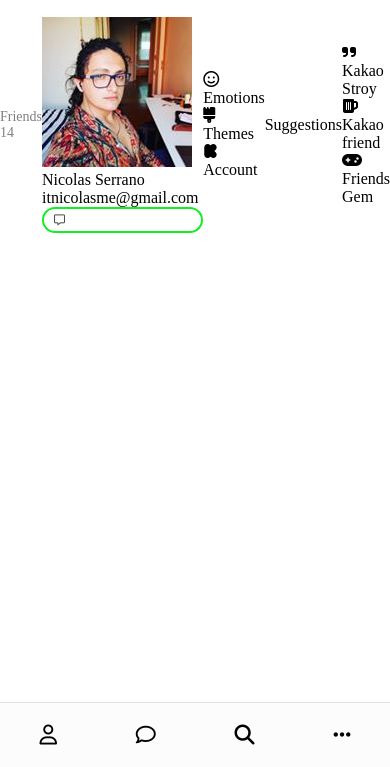
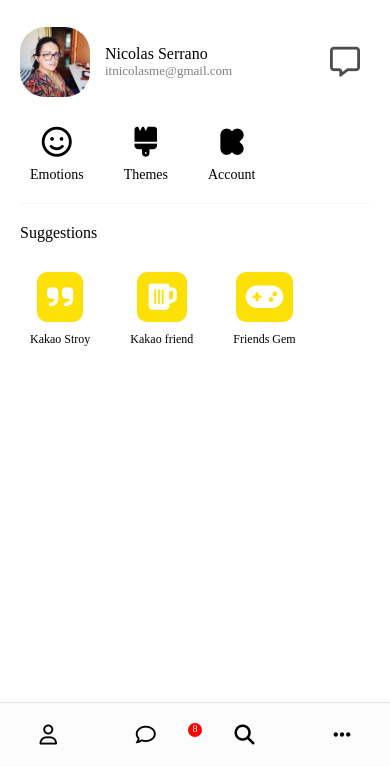
Before and after one commit to Blueblack319/kakao-clone-self, a plain HTML site: page more.html in a window 390 px wide. Shown: the part 77-844 px from the top of the page. Drawn offline with Linux system fonts and the light colour scheme.

Commit message:
almost done
except chat & media query & etc...

```diff
--- a/css/avatar.css
+++ b/css/avatar.css
@@ -20,3 +20,9 @@
   border-radius: 20px;
   margin-top: 10px;
 }
+
+.min-avatar {
+  width: 30px;
+  height: 30px;
+  border-radius: 50%;
+}
--- /dev/null
+++ b/css/chat.css
@@ -0,0 +1,27 @@
+.chat {
+  display: flex;
+  flex-direction: column;
+  align-items: center;
+  padding-top: 20px;
+  padding: 0 10px;
+}
+
+.chat__incoming-message-box {
+  display: flex;
+  padding: 30px 0;
+  align-self: flex-start;
+  font-weight: 600;
+}
+
+.chat__incoming-message {
+  padding: 10px 20px;
+}
+
+.chat__incoming-name {
+  font-size: 12px;
+}
+
+.chat__sent-message {
+  align-self: flex-end;
+  font-weight: 600;
+}
--- a/css/header.css
+++ b/css/header.css
@@ -13,10 +13,22 @@
 .header__right {
   font-size: 20px;
 }
+.header__right i {
+  cursor: pointer;
+}
 
 .header__right i {
   padding: 0px 7px;
 }
+
 .header__right i:last-child {
   padding-right: 15px;
 }
+
+.header__chat {
+  padding-bottom: 30px;
+}
+
+.header__back {
+  padding-right: 13px;
+}
--- a/css/more.css
+++ b/css/more.css
@@ -0,0 +1,67 @@
+.more {
+  display: flex;
+  flex-direction: column;
+  padding: 10px 20px;
+}
+
+.more__container {
+  margin-bottom: 0;
+}
+
+.more__right {
+  border: none;
+}
+
+.more__right i {
+  font-size: 30px;
+}
+
+.more__container {
+  border-bottom: none;
+}
+
+.more__list {
+  display: flex;
+  flex-direction: row;
+  align-items: center;
+  padding: 0px 10px;
+  padding-bottom: 20px;
+  margin-bottom: 20px;
+  border-bottom: 1px solid #f7f7f7;
+}
+
+.more__list:last-child {
+  border: none;
+}
+
+.more__list-unit {
+  display: flex;
+  flex-direction: column;
+  align-items: center;
+  padding-right: 40px;
+  cursor: pointer;
+}
+
+.more__list-unit span {
+  font-size: 14px;
+}
+
+.suggestion {
+  padding-top: 30px;
+}
+
+.suggestion span {
+  font-size: 12px;
+}
+
+.suggestion .suggestion-icon {
+  background-color: #fce006;
+  border-radius: 10px;
+  color: white;
+  margin-bottom: 10px;
+}
+
+.more__list-unit i {
+  font-size: 30px;
+  padding: 10px;
+}
--- a/css/nav-bar.css
+++ b/css/nav-bar.css
@@ -14,3 +14,18 @@
   font-size: 20px;
   color: #000000;
 }
+
+.nav-bar .nav__decoration {
+  position: absolute;
+  top: 20px;
+  left: 188px;
+  width: 14px;
+  height: 14px;
+  background-color: red;
+  z-index: 5;
+  border-radius: 50%;
+  color: white;
+  font-size: 10px;
+  text-align: center;
+  line-height: 12px;
+}
--- a/css/styles.css
+++ b/css/styles.css
@@ -5,7 +5,8 @@
 @import "nav-bar.css";
 @import "friends.css";
 @import "find.css";
-@import "more";
+@import "more.css";
+@import "chat.css";
 
 * {
   box-sizing: border-box;
--- a/more.html
+++ b/more.html
@@ -8,8 +8,11 @@
       src="https://kit.fontawesome.com/9a8a62daed.js"
       crossorigin="anonymous"
     ></script>
-    <link rel="stylesheet" href="css/styles.css">
-    <link href="https://fonts.googleapis.com/css2?family=Open+Sans+Condensed:wght@300;700&display=swap" rel="stylesheet">
+    <link rel="stylesheet" href="css/styles.css" />
+    <link
+      href="https://fonts.googleapis.com/css2?family=Open+Sans+Condensed:wght@300;700&display=swap"
+      rel="stylesheet"
+    />
   </head>
   <body>
     <div class="status-bar">
@@ -31,48 +34,55 @@
       </div>
     </div>
     <main class="more">
-        <div class="friends__container">
-          <span class="friends__title">Friends 14</span>
-            <div class="friend__friend friend">
+      <div class="friends__container more__container">
+        <div class="friends__friend friend">
           <div class="friend__left">
-                <img src="images/avatar.jpg" />
-                <span>Nicolas Serrano</span>
-                <span>itnicolasme@gmail.com</span>
+            <img src="images/avatar.jpg" class="g-avatar l-avatar" />
+            <div class="friend__text">
+              <div class="friend__name">Nicolas Serrano</div>
+              <div class="friend__status">itnicolasme@gmail.com</div>
             </div>
-              <div class="friend__right">
+          </div>
+        </div>
+        <div class="friend__right more__right">
           <i class="far fa-comment-alt"></i>
         </div>
       </div>
       <ul class="more__list">
-                <li class="more__list-icon">
+        <li class="more__list-unit">
           <i class="far fa-smile"></i>
           <span>Emotions</span>
         </li>
-                <li class="more__list-icon">
+        <li class="more__list-unit">
           <i class="fas fa-brush"></i>
           <span>Themes</span>
         </li>
-                <li class="more__list-icon">
+        <li class="more__list-unit">
           <i class="fab fa-kickstarter-k"></i>
           <span>Account</span>
         </li>
       </ul>
       <div class="more__suggestion-title">Suggestions</div>
       <ul class="more__list suggestion">
-                <li class="more__list-icon">
-                    <i class="fas fa-quote-right suggestion-icon"></i>
+        <li class="more__list-unit">
+          <div class="suggestion-icon">
+            <i class="fas fa-quote-right"></i>
+          </div>
           <span>Kakao Stroy</span>
         </li>
-                <li class="more__list-icon">
-                    <i class="fas fa-beer suggestion-icon"></i>
+        <li class="more__list-unit">
+          <div class="suggestion-icon">
+            <i class="fas fa-beer"></i>
+          </div>
           <span>Kakao friend</span>
         </li>
-                <li class="more__list-icon">
-                    <i class="fas fa-gamepad suggestion-icon"></i>
+        <li class="more__list-unit">
+          <div class="suggestion-icon">
+            <i class="fas fa-gamepad"></i>
+          </div>
           <span>Friends Gem</span>
         </li>
       </ul>
-
     </main>
     <nav class="nav-bar">
       <a href="friends.html">
@@ -80,6 +90,7 @@
       </a>
       <a href="index.html">
         <i class="far fa-comment"></i>
+        <div class="nav__decoration">8</div>
       </a>
       <a href="find.html">
         <i class="fas fa-search"></i>
```
Also changed, not shown: chat.html (+17 -11 lines), find.html (+1 -0 lines), friends.html (+1 -0 lines), index.html (+1 -0 lines). Lines whose indentation alone changed are shown as unchanged.
